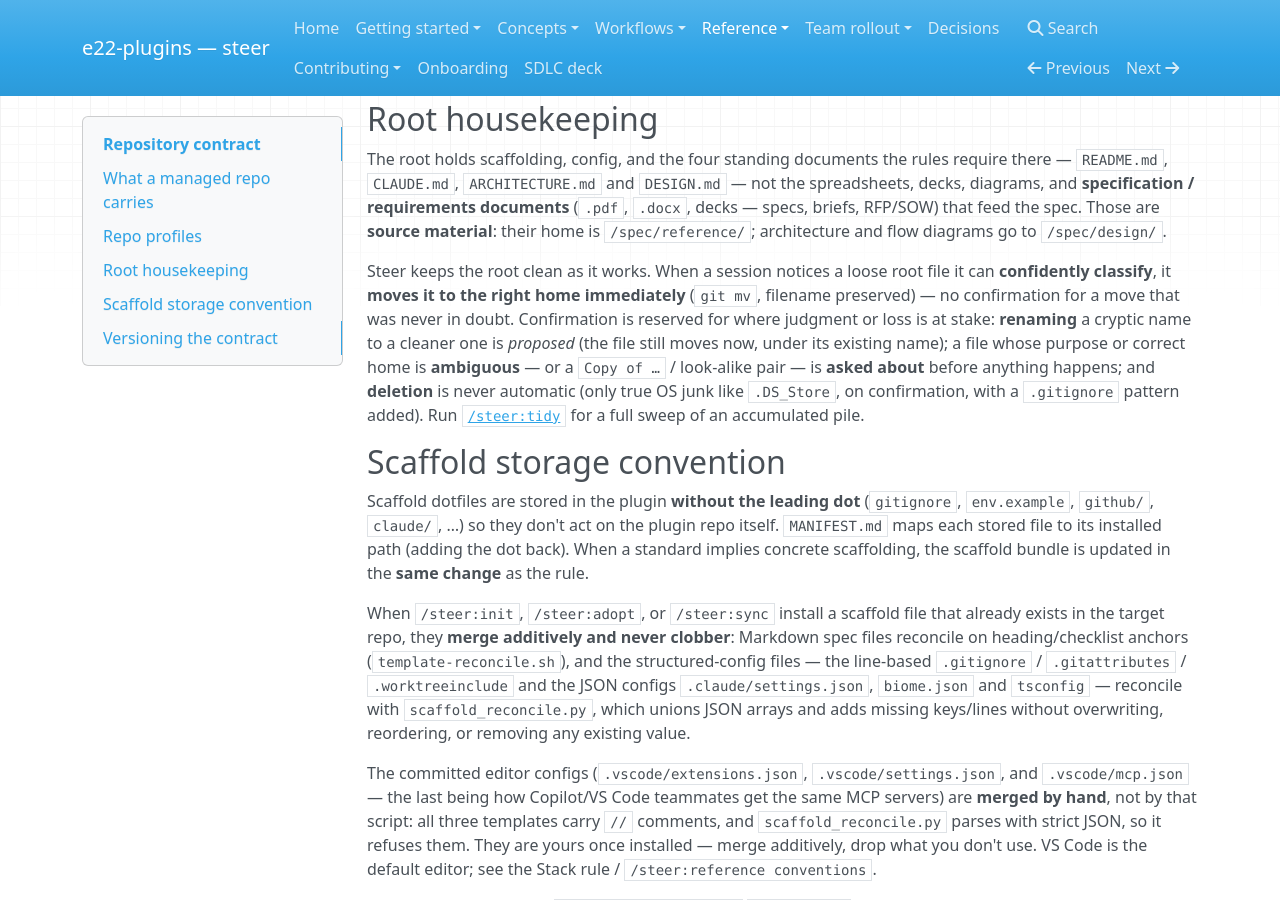
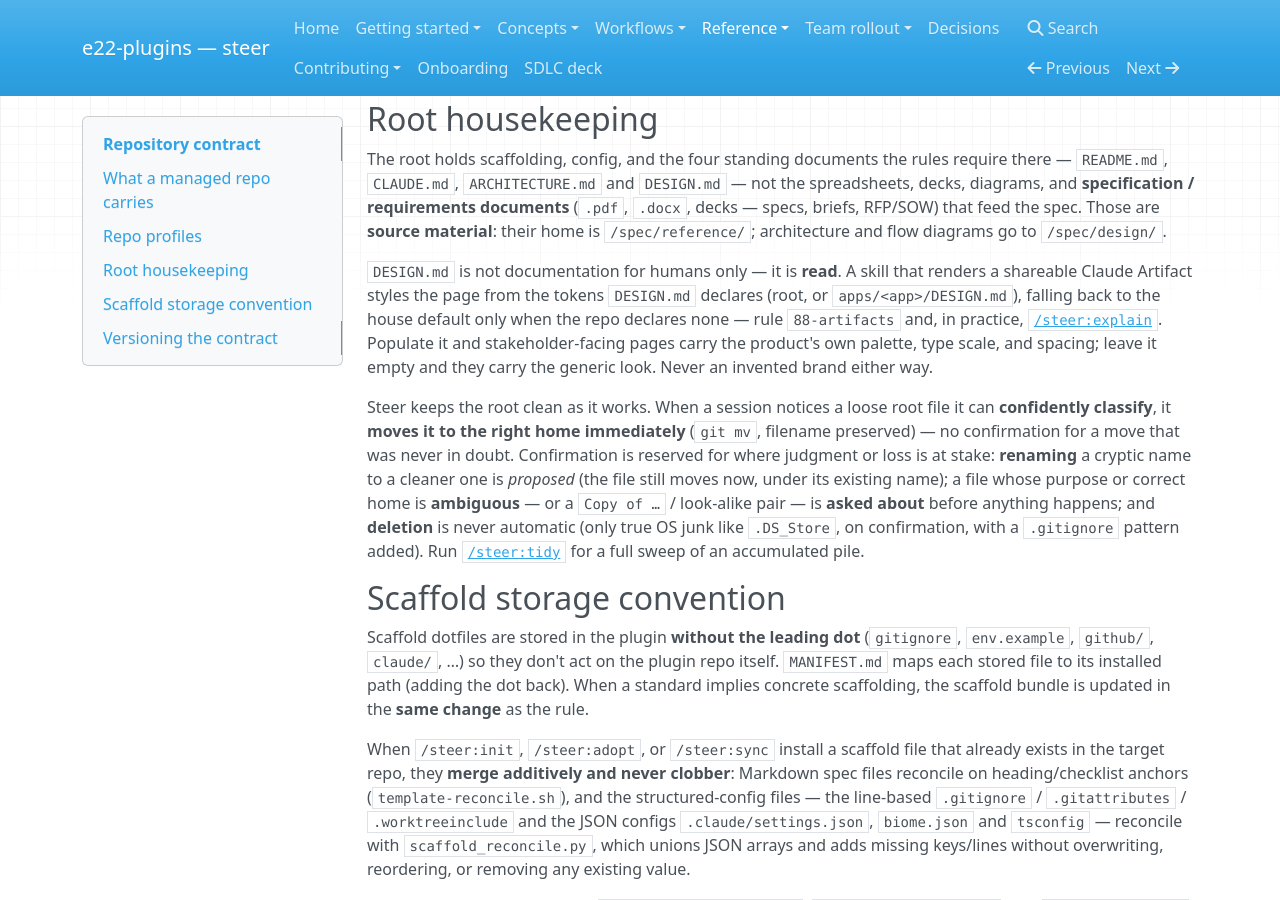
Before and after one commit to element22llc/e22-plugins, an MkDocs documentation site: the page built from docs/reference/repository-contract.md, in a window 1280 px wide and 900 px high, scrolled down 4460 px. Built offline with MkDocs 1.6.1, drawn with Linux system fonts in a browser that asks for light colours; nearby versions of some CDN libraries.

Commit message:
docs: say what reads DESIGN.md in the repository contract
The root-housekeeping section named DESIGN.md as one of the four standing
root documents without saying anything reads it. The artifact styling
contract was documented only as a rules-table gloss
(configuration.md:46), so a team had no reason to connect populating
DESIGN.md with what their stakeholder pages look like — which is exactly
the payoff of the explain fix in this PR.

Docs-only; ships nothing.

Co-Authored-By: Claude Opus 5 (1M context) <noreply@anthropic.com>

```diff
--- a/docs/reference/repository-contract.md
+++ b/docs/reference/repository-contract.md
@@ -118,6 +118,14 @@ diagrams, and **specification / requirements documents** (`.pdf`, `.docx`, decks
 — specs, briefs, RFP/SOW) that feed the spec. Those are **source material**:
 their home is `/spec/reference/`; architecture and flow diagrams go to
 `/spec/design/`.
+
+`DESIGN.md` is not documentation for humans only — it is **read**. A skill that
+renders a shareable Claude Artifact styles the page from the tokens `DESIGN.md`
+declares (root, or `apps/<app>/DESIGN.md`), falling back to the house default
+only when the repo declares none — rule `88-artifacts` and, in practice,
+[`/steer:explain`](skills.md). Populate it and stakeholder-facing pages carry the
+product's own palette, type scale, and spacing; leave it empty and they carry the
+generic look. Never an invented brand either way.
 
 Steer keeps the root clean as it works. When a session notices a loose root file
 it can **confidently classify**, it **moves it to the right home immediately**
```
